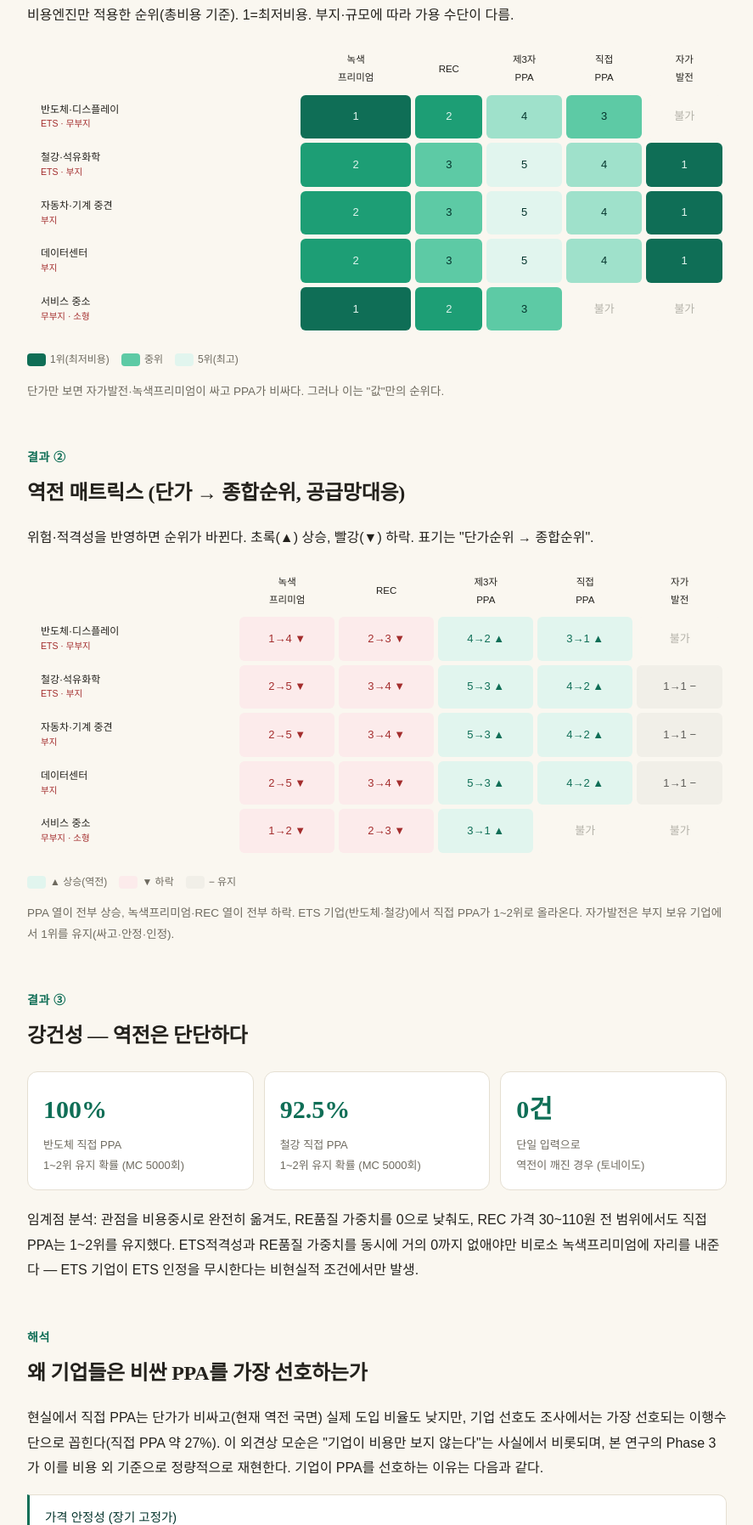
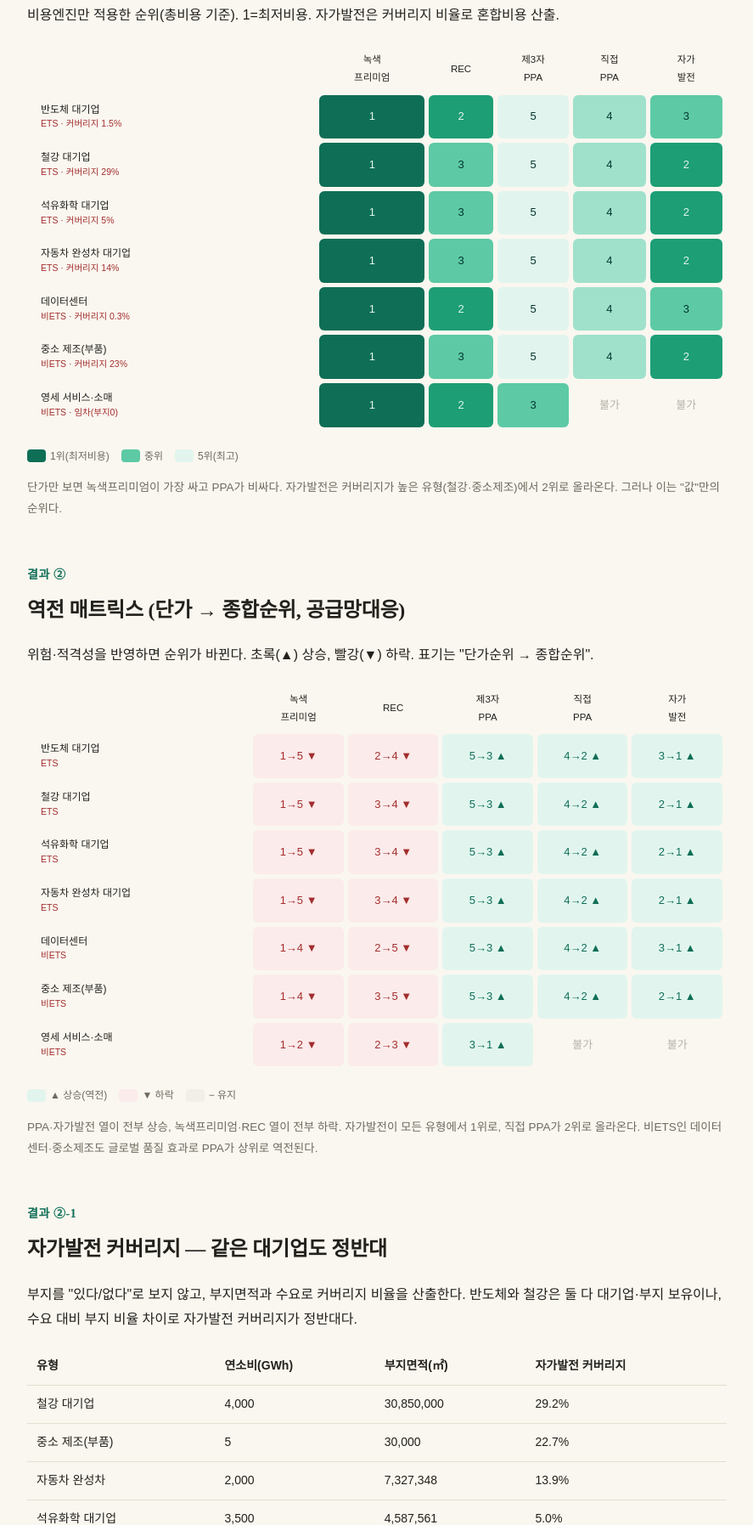
Before and after one commit to jwn6174-crypto/re100-procurement-economics, a plain HTML site: page index.html in a window 1280 px wide. Shown: the part 2729-4524 px from the top of the page at 85% size, without its empty margins (196-1083 px from the left). Drawn offline with Linux system fonts and the light colour scheme; a web font is replaced by a local one.

Commit message:
docs: 7유형·자가발전 커버리지 모델로 README·결과판 업데이트

```diff
--- a/index.html
+++ b/index.html
@@ -157,8 +157,8 @@
 
     <div class="phase">
       <div class="phase-head"><span class="ptag">Phase 2</span><h3>기업 유형화</h3></div>
-      <p>3축(소비규모·부지·ETS)으로 5개 아키타입 정의. 부지 없으면 자가발전 제외, 10GWh 미만이면 직접 PPA 제외 등 특성을 엔진에 연결.</p>
-      <div class="res"><b>결과</b> · 유형별로 가용 수단·순위가 갈림. 부지 보유 기업은 자가발전 1위, 반도체(무부지 처리)는 녹색프리미엄 1위, 소형 서비스업은 선택지 3개뿐. (아래 매트릭스 ①)</div>
+      <p>3축(소비규모·ETS·자가발전 커버리지)으로 7개 유형(업종+규모) 정의. 자가발전은 "있다/없다"가 아니라 부지면적과 수요로 산출한 커버리지 비율로 처리. 영세 서비스는 임차라 직접 PPA·자가발전 제외.</p>
+      <div class="res"><b>결과</b> · 유형별로 가용 수단·순위가 갈림. 자가발전 커버리지가 반도체 1.5% vs 철강 29.2%로 정반대 — "부지 유무가 아니라 수요 대비 부지 비율"이 관건. (아래 매트릭스 ①, ②-1)</div>
     </div>
 
     <div class="phase">
@@ -177,19 +177,21 @@
   <section>
     <div class="num">결과 ①</div>
     <h2>단가 기준 순위 매트릭스 (비용엔진)</h2>
-    <p>비용엔진만 적용한 순위(총비용 기준). 1=최저비용. 부지·규모에 따라 가용 수단이 다름.</p>
+    <p>비용엔진만 적용한 순위(총비용 기준). 1=최저비용. 자가발전은 커버리지 비율로 혼합비용 산출.</p>
     <table class="mtx">
       <thead><tr><th></th><th>녹색<br>프리미엄</th><th>REC</th><th>제3자<br>PPA</th><th>직접<br>PPA</th><th>자가<br>발전</th></tr></thead>
       <tbody>
-        <tr><td class="lab">반도체·디스플레이<br><span>ETS · 무부지</span></td><td class="c r1">1</td><td class="c r2">2</td><td class="c r4">4</td><td class="c r3">3</td><td class="c na">불가</td></tr>
-        <tr><td class="lab">철강·석유화학<br><span>ETS · 부지</span></td><td class="c r2">2</td><td class="c r3">3</td><td class="c r5">5</td><td class="c r4">4</td><td class="c r1">1</td></tr>
-        <tr><td class="lab">자동차·기계 중견<br><span>부지</span></td><td class="c r2">2</td><td class="c r3">3</td><td class="c r5">5</td><td class="c r4">4</td><td class="c r1">1</td></tr>
-        <tr><td class="lab">데이터센터<br><span>부지</span></td><td class="c r2">2</td><td class="c r3">3</td><td class="c r5">5</td><td class="c r4">4</td><td class="c r1">1</td></tr>
-        <tr><td class="lab">서비스 중소<br><span>무부지 · 소형</span></td><td class="c r1">1</td><td class="c r2">2</td><td class="c r3">3</td><td class="c na">불가</td><td class="c na">불가</td></tr>
+        <tr><td class="lab">반도체 대기업<br><span>ETS · 커버리지 1.5%</span></td><td class="c r1">1</td><td class="c r2">2</td><td class="c r5">5</td><td class="c r4">4</td><td class="c r3">3</td></tr>
+        <tr><td class="lab">철강 대기업<br><span>ETS · 커버리지 29%</span></td><td class="c r1">1</td><td class="c r3">3</td><td class="c r5">5</td><td class="c r4">4</td><td class="c r2">2</td></tr>
+        <tr><td class="lab">석유화학 대기업<br><span>ETS · 커버리지 5%</span></td><td class="c r1">1</td><td class="c r3">3</td><td class="c r5">5</td><td class="c r4">4</td><td class="c r2">2</td></tr>
+        <tr><td class="lab">자동차 완성차 대기업<br><span>ETS · 커버리지 14%</span></td><td class="c r1">1</td><td class="c r3">3</td><td class="c r5">5</td><td class="c r4">4</td><td class="c r2">2</td></tr>
+        <tr><td class="lab">데이터센터<br><span>비ETS · 커버리지 0.3%</span></td><td class="c r1">1</td><td class="c r2">2</td><td class="c r5">5</td><td class="c r4">4</td><td class="c r3">3</td></tr>
+        <tr><td class="lab">중소 제조(부품)<br><span>비ETS · 커버리지 23%</span></td><td class="c r1">1</td><td class="c r3">3</td><td class="c r5">5</td><td class="c r4">4</td><td class="c r2">2</td></tr>
+        <tr><td class="lab">영세 서비스·소매<br><span>비ETS · 임차(부지0)</span></td><td class="c r1">1</td><td class="c r2">2</td><td class="c r3">3</td><td class="c na">불가</td><td class="c na">불가</td></tr>
       </tbody>
     </table>
     <div class="legend"><span><span class="sw r1"></span>1위(최저비용)</span><span><span class="sw r3"></span>중위</span><span><span class="sw r5"></span>5위(최고)</span></div>
-    <p style="font-size:13.5px;color:var(--muted);margin-top:14px;">단가만 보면 자가발전·녹색프리미엄이 싸고 PPA가 비싸다. 그러나 이는 "값"만의 순위다.</p>
+    <p style="font-size:13.5px;color:var(--muted);margin-top:14px;">단가만 보면 녹색프리미엄이 가장 싸고 PPA가 비싸다. 자가발전은 커버리지가 높은 유형(철강·중소제조)에서 2위로 올라온다. 그러나 이는 "값"만의 순위다.</p>
   </section>
 
   <section>
@@ -199,26 +201,47 @@
     <table class="mtx">
       <thead><tr><th></th><th>녹색<br>프리미엄</th><th>REC</th><th>제3자<br>PPA</th><th>직접<br>PPA</th><th>자가<br>발전</th></tr></thead>
       <tbody>
-        <tr><td class="lab">반도체·디스플레이<br><span>ETS · 무부지</span></td><td class="c down">1→4 ▼</td><td class="c down">2→3 ▼</td><td class="c up">4→2 ▲</td><td class="c up">3→1 ▲</td><td class="c na">불가</td></tr>
-        <tr><td class="lab">철강·석유화학<br><span>ETS · 부지</span></td><td class="c down">2→5 ▼</td><td class="c down">3→4 ▼</td><td class="c up">5→3 ▲</td><td class="c up">4→2 ▲</td><td class="c same">1→1 −</td></tr>
-        <tr><td class="lab">자동차·기계 중견<br><span>부지</span></td><td class="c down">2→5 ▼</td><td class="c down">3→4 ▼</td><td class="c up">5→3 ▲</td><td class="c up">4→2 ▲</td><td class="c same">1→1 −</td></tr>
-        <tr><td class="lab">데이터센터<br><span>부지</span></td><td class="c down">2→5 ▼</td><td class="c down">3→4 ▼</td><td class="c up">5→3 ▲</td><td class="c up">4→2 ▲</td><td class="c same">1→1 −</td></tr>
-        <tr><td class="lab">서비스 중소<br><span>무부지 · 소형</span></td><td class="c down">1→2 ▼</td><td class="c down">2→3 ▼</td><td class="c up">3→1 ▲</td><td class="c na">불가</td><td class="c na">불가</td></tr>
+        <tr><td class="lab">반도체 대기업<br><span>ETS</span></td><td class="c down">1→5 ▼</td><td class="c down">2→4 ▼</td><td class="c up">5→3 ▲</td><td class="c up">4→2 ▲</td><td class="c up">3→1 ▲</td></tr>
+        <tr><td class="lab">철강 대기업<br><span>ETS</span></td><td class="c down">1→5 ▼</td><td class="c down">3→4 ▼</td><td class="c up">5→3 ▲</td><td class="c up">4→2 ▲</td><td class="c up">2→1 ▲</td></tr>
+        <tr><td class="lab">석유화학 대기업<br><span>ETS</span></td><td class="c down">1→5 ▼</td><td class="c down">3→4 ▼</td><td class="c up">5→3 ▲</td><td class="c up">4→2 ▲</td><td class="c up">2→1 ▲</td></tr>
+        <tr><td class="lab">자동차 완성차 대기업<br><span>ETS</span></td><td class="c down">1→5 ▼</td><td class="c down">3→4 ▼</td><td class="c up">5→3 ▲</td><td class="c up">4→2 ▲</td><td class="c up">2→1 ▲</td></tr>
+        <tr><td class="lab">데이터센터<br><span>비ETS</span></td><td class="c down">1→4 ▼</td><td class="c down">2→5 ▼</td><td class="c up">5→3 ▲</td><td class="c up">4→2 ▲</td><td class="c up">3→1 ▲</td></tr>
+        <tr><td class="lab">중소 제조(부품)<br><span>비ETS</span></td><td class="c down">1→4 ▼</td><td class="c down">3→5 ▼</td><td class="c up">5→3 ▲</td><td class="c up">4→2 ▲</td><td class="c up">2→1 ▲</td></tr>
+        <tr><td class="lab">영세 서비스·소매<br><span>비ETS</span></td><td class="c down">1→2 ▼</td><td class="c down">2→3 ▼</td><td class="c up">3→1 ▲</td><td class="c na">불가</td><td class="c na">불가</td></tr>
       </tbody>
     </table>
     <div class="legend"><span><span class="sw up"></span>▲ 상승(역전)</span><span><span class="sw down"></span>▼ 하락</span><span><span class="sw same"></span>− 유지</span></div>
-    <p style="font-size:13.5px;color:var(--muted);margin-top:14px;">PPA 열이 전부 상승, 녹색프리미엄·REC 열이 전부 하락. ETS 기업(반도체·철강)에서 직접 PPA가 1~2위로 올라온다. 자가발전은 부지 보유 기업에서 1위를 유지(싸고·안정·인정).</p>
+    <p style="font-size:13.5px;color:var(--muted);margin-top:14px;">PPA·자가발전 열이 전부 상승, 녹색프리미엄·REC 열이 전부 하락. 자가발전이 모든 유형에서 1위로, 직접 PPA가 2위로 올라온다. 비ETS인 데이터센터·중소제조도 글로벌 품질 효과로 PPA가 상위로 역전된다.</p>
+  </section>
+
+  <section>
+    <div class="num">결과 ②-1</div>
+    <h2>자가발전 커버리지 — 같은 대기업도 정반대</h2>
+    <p>부지를 "있다/없다"로 보지 않고, 부지면적과 수요로 커버리지 비율을 산출한다. 반도체와 철강은 둘 다 대기업·부지 보유이나, 수요 대비 부지 비율 차이로 자가발전 커버리지가 정반대다.</p>
+    <table>
+      <thead><tr><th>유형</th><th>연소비(GWh)</th><th>부지면적(㎡)</th><th>자가발전 커버리지</th></tr></thead>
+      <tbody>
+        <tr><td>철강 대기업</td><td>4,000</td><td>30,850,000</td><td>29.2%</td></tr>
+        <tr><td>중소 제조(부품)</td><td>5</td><td>30,000</td><td>22.7%</td></tr>
+        <tr><td>자동차 완성차</td><td>2,000</td><td>7,327,348</td><td>13.9%</td></tr>
+        <tr><td>석유화학 대기업</td><td>3,500</td><td>4,587,561</td><td>5.0%</td></tr>
+        <tr><td>반도체 대기업</td><td>5,000</td><td>1,920,000</td><td>1.5%</td></tr>
+        <tr><td>데이터센터</td><td>1,500</td><td>100,000</td><td>0.3%</td></tr>
+        <tr><td>영세 서비스·소매</td><td>3</td><td>0 (임차)</td><td>0.0%</td></tr>
+      </tbody>
+    </table>
+    <p style="font-size:13.5px;color:var(--muted);">부지면적은 대표 기업 공개 자료(포스코·현대차·LG화학·SK하이닉스). 커버리지 = 부지 × 가용비율 0.24(한국에너지공단) × 설치계수 × 이용률 ÷ 수요. 반도체(1.5%)와 철강(29.2%)의 대비가 "부지 유무가 아니라 수요 대비 부지 비율이 관건"임을 보여준다.</p>
   </section>
 
   <section>
     <div class="num">결과 ③</div>
     <h2>강건성 — 역전은 단단하다</h2>
     <div class="cards">
-      <div class="mcard"><div class="v">100%</div><div class="k">반도체 직접 PPA<br>1~2위 유지 확률 (MC 5000회)</div></div>
-      <div class="mcard"><div class="v">92.5%</div><div class="k">철강 직접 PPA<br>1~2위 유지 확률 (MC 5000회)</div></div>
+      <div class="mcard"><div class="v">~98%</div><div class="k">ETS 기업 4종 직접 PPA<br>1~2위 유지 확률 (MC 5000회)</div></div>
       <div class="mcard"><div class="v">0건</div><div class="k">단일 입력으로<br>역전이 깨진 경우 (토네이도)</div></div>
+      <div class="mcard"><div class="v">77%</div><div class="k">비용중시로 이만큼 이동해야<br>직접 PPA가 3위로 하락 (임계점)</div></div>
     </div>
-    <p>임계점 분석: 관점을 비용중시로 완전히 옮겨도, RE품질 가중치를 0으로 낮춰도, REC 가격 30~110원 전 범위에서도 직접 PPA는 1~2위를 유지했다. <strong>ETS적격성과 RE품질 가중치를 동시에 거의 0까지 없애야만</strong> 비로소 녹색프리미엄에 자리를 내준다 — ETS 기업이 ETS 인정을 무시한다는 비현실적 조건에서만 발생.</p>
+    <p>몬테카를로 5000회에서 반도체·철강·석유화학·자동차 4개 ETS 기업 모두 직접 PPA의 1~2위 유지 확률이 약 97~98%로 고르게 나타났다. 토네이도에서 단일 입력(REC·SMP·가중치·망요금)을 극단까지 밀어도 순위는 안 깨졌다. 임계점 분석: 관점을 공급망대응에서 비용중시 쪽으로 <strong>77%까지 이동</strong>해야 비로소 직접 PPA가 3위로 하락한다 — 어지간한 관점 변화에는 버틴다는 뜻. (자가발전은 커버리지 구조 반영 후 전 유형에서 종합 1위.)</p>
   </section>
 
   <section>
@@ -250,7 +273,8 @@
 
     <h3>구조 보완 (코드 수정)</h3>
     <div class="todo-grid">
-      <div class="todo-item"><div class="h">자가발전을 비율로 모델링<span class="badge b-code">코드</span></div><div class="d">현재 on/off 흑백. 반도체처럼 수요가 거대한 경우를 "자가발전 커버리지 비율 + 나머지는 타 수단"으로 바꿔야 함. 가장 중요한 구조 보완.</div></div>
+      <div class="todo-item" style="border-left-color:var(--teal);"><div class="h">자가발전 커버리지 비율 모델 — 반영 완료 ✓</div><div class="d">on/off 흑백을 폐지하고 부지면적·수요로 커버리지 비율(0~1)을 산출하도록 개편. 대기업 부지는 공개 자료(포스코·현대차·LG화학·SK하이닉스)로 교체.</div></div>
+      <div class="todo-item"><div class="h">자가발전 점수 정밀화<span class="badge b-code">코드</span></div><div class="d">자가발전의 RE품질·안정성 점수가 현재 "100% 자가발전" 가정. 실제 커버리지 비율을 반영하도록 정밀화 예정.</div></div>
       <div class="todo-item"><div class="h">PPA 협상력 채널 활성화<span class="badge b-code">코드</span></div><div class="d">현재 역전 때문에 규모→가격 연결이 잠복. REC 하락 시나리오에서 다듬어야 함.</div></div>
     </div>
 
```
Also changed, not shown: 1 other file.
